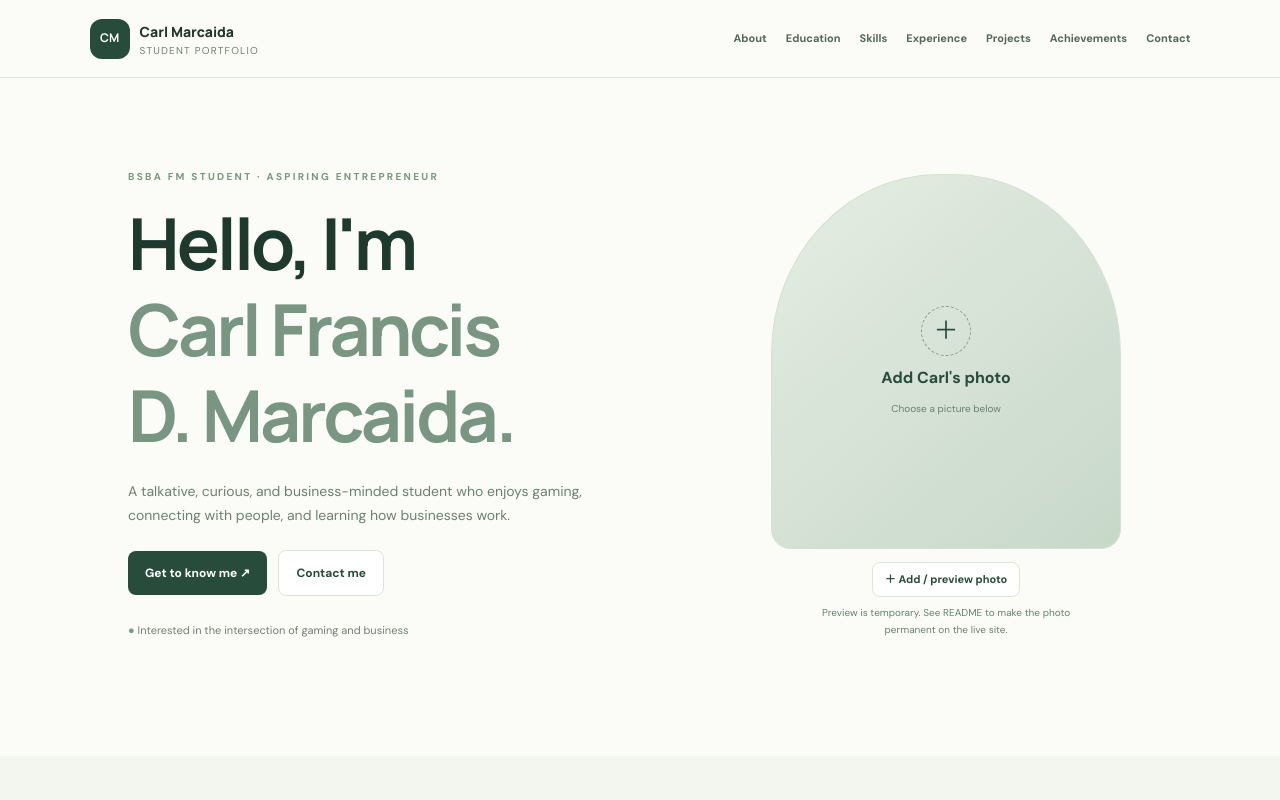
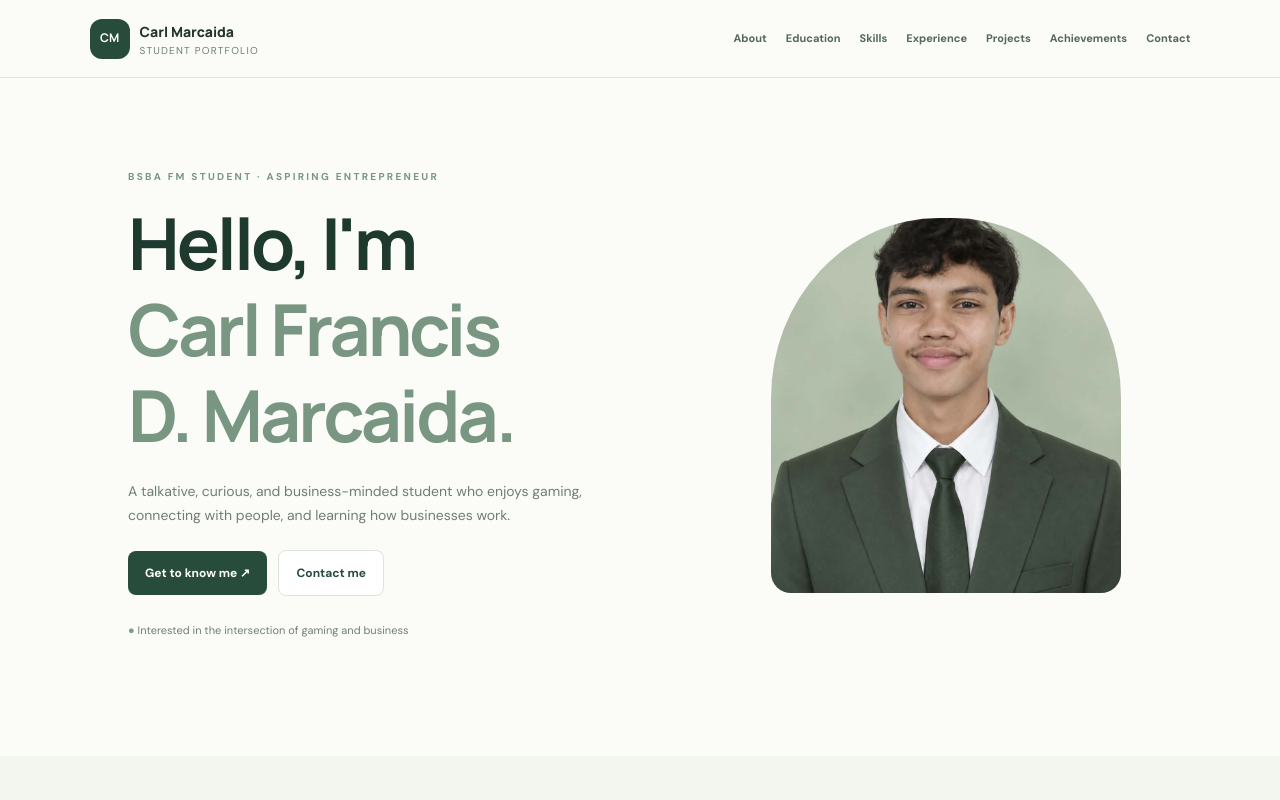
Before and after one commit to marcaidacarl-arch/Carl-Francis-Marcaida-portfolio, a plain HTML site: page index.html in a window 1280 px wide. Shown: the top 800 px of the page. Drawn offline with Linux system fonts and the light colour scheme.

Commit message:
Update index.html

```diff
--- a/index.html
+++ b/index.html
@@ -7,7 +7,13 @@
 <nav id="nav"><a href="#about">About</a><a href="#education">Education</a><a href="#skills">Skills</a><a href="#experience">Experience</a><a href="#projects">Projects</a><a href="#achievements">Achievements</a><a href="#contact">Contact</a></nav></header>
 <main>
 <section class="hero" id="home"><div><p class="eyebrow">BSBA FM STUDENT · ASPIRING ENTREPRENEUR</p><h1>Hello, I'm<br><span>Carl Francis<br>D. Marcaida.</span></h1><p class="intro">A talkative, curious, and business-minded student who enjoys gaming, connecting with people, and learning how businesses work.</p><a class="button" href="#about">Get to know me ↗</a> <a class="button outline" href="#contact">Contact me</a><p class="note">● Interested in the intersection of gaming and business</p></div>
-<div class="portrait-wrap"><div class="portrait" id="placeholder"><span>＋</span><b>Add Carl's photo</b><small>Choose a picture below</small></div><img id="profileImage" alt="Carl Francis D. Marcaida" hidden><label for="photoInput" class="photo-btn">＋ Add / preview photo</label><input id="photoInput" type="file" accept="image/*" hidden><small class="photo-note">Preview is temporary. See README to make the photo permanent on the live site.</small></div></section>
+<div class="portrait-wrap">
+  <img
+    id="profileImage"
+    src="profile.png.png"
+    alt="Carl Francis D. Marcaida">
+</div>
+</section>
 <section class="about" id="about"><div><p class="eyebrow">A LITTLE ABOUT ME</p><h2>Curious by nature.<br><span>Business-minded by choice.</span></h2></div><div><p>I'm a talkative person who enjoys playing video games and having conversations about business. I like learning new ideas, understanding how businesses operate, and exploring opportunities that connect my interests.</p><p>Someday, I hope to become an entrepreneur. My goal is to find a career that brings together gaming and business, allowing me to build something meaningful around both passions.</p><div class="pills"><span>Communication</span><span>Creativity</span><span>Business</span><span>Gaming</span><span>Growth mindset</span></div></div></section>
 <section id="education"><p class="eyebrow">MY LEARNING JOURNEY</p><h2>Education</h2><article class="education"><div class="icon">✳</div><div><small>COLLEGE · 3RD YEAR</small><h3>Dr. Aurelio Mendoza Memorial Colleges</h3><p>Bachelor of Science in Business Administration (BSBA), Financial Management</p><p class="muted">Expected graduation: 2027–2028</p></div></article></section>
 <section class="pale" id="skills"><p class="eyebrow">WHAT I BRING</p><h2>Skills & strengths</h2><div class="grid three"><article class="card"><small>01 · PERSONAL SKILLS</small><h3>Working with people</h3><ul><li>Communication</li><li>Teamwork & collaboration</li><li>Problem-solving</li><li>Leadership & initiative</li></ul></article><article class="card"><small>02 · COMPUTER SKILLS</small><h3>Digital tools</h3><ul><li>Canva</li><li>Microsoft Word</li><li>PowerPoint presentations</li></ul></article><article class="card dark"><small>03 · INTERESTS</small><h3>Areas to explore</h3><ul><li>Entrepreneurship</li><li>Business development</li><li>Gaming industry</li><li>Business and gaming crossover</li></ul></article></div></section>
```
